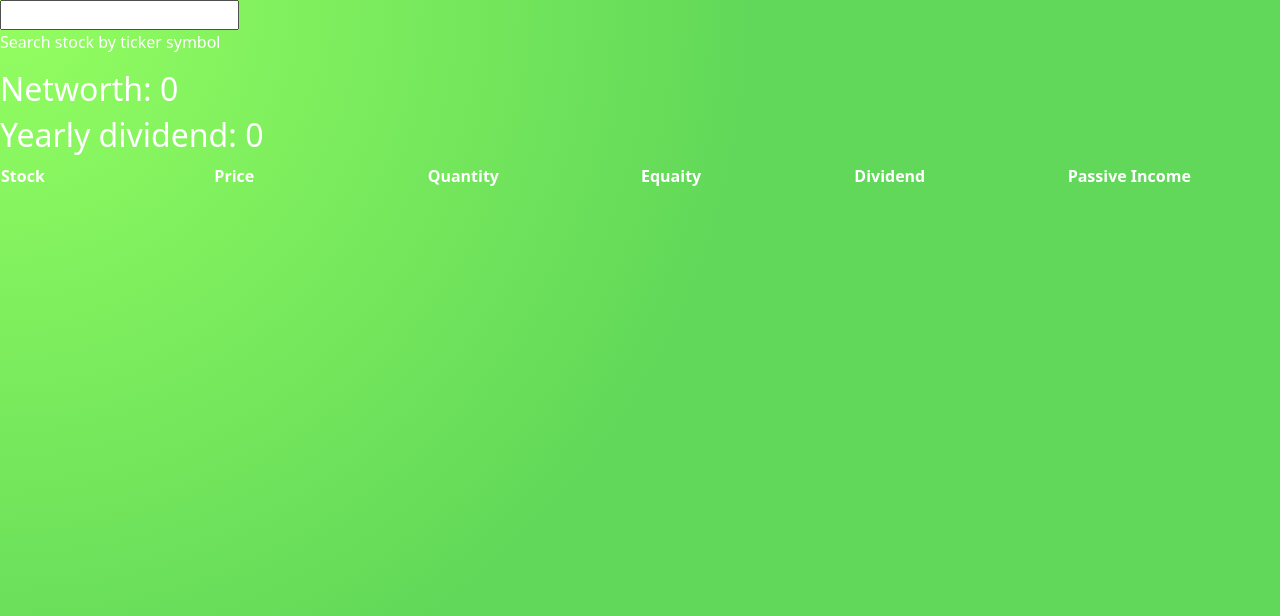
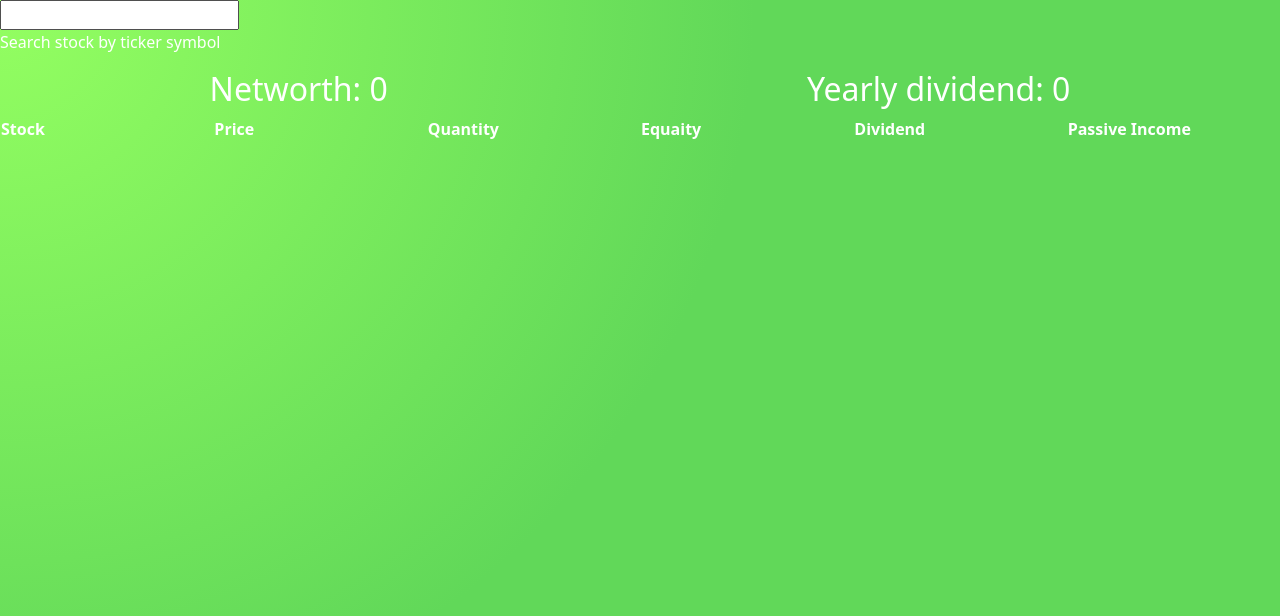
Before and after one commit to Umpoy/stock_tracker, a React (Create React App) app in the folder client/: page / in a window 1280 px wide. Shown: the top 616 px of the page. Built offline with nearby package versions, Linux system fonts and the light colour scheme.

Commit message:
added flex to assets component

```diff
--- a/client/src/css/style.css
+++ b/client/src/css/style.css
@@ -4,3 +4,8 @@ body {
     color: white;
     min-height: 100vh;
 }
+
+.assets {
+    display: flex;
+    justify-content: space-around;
+}
```
